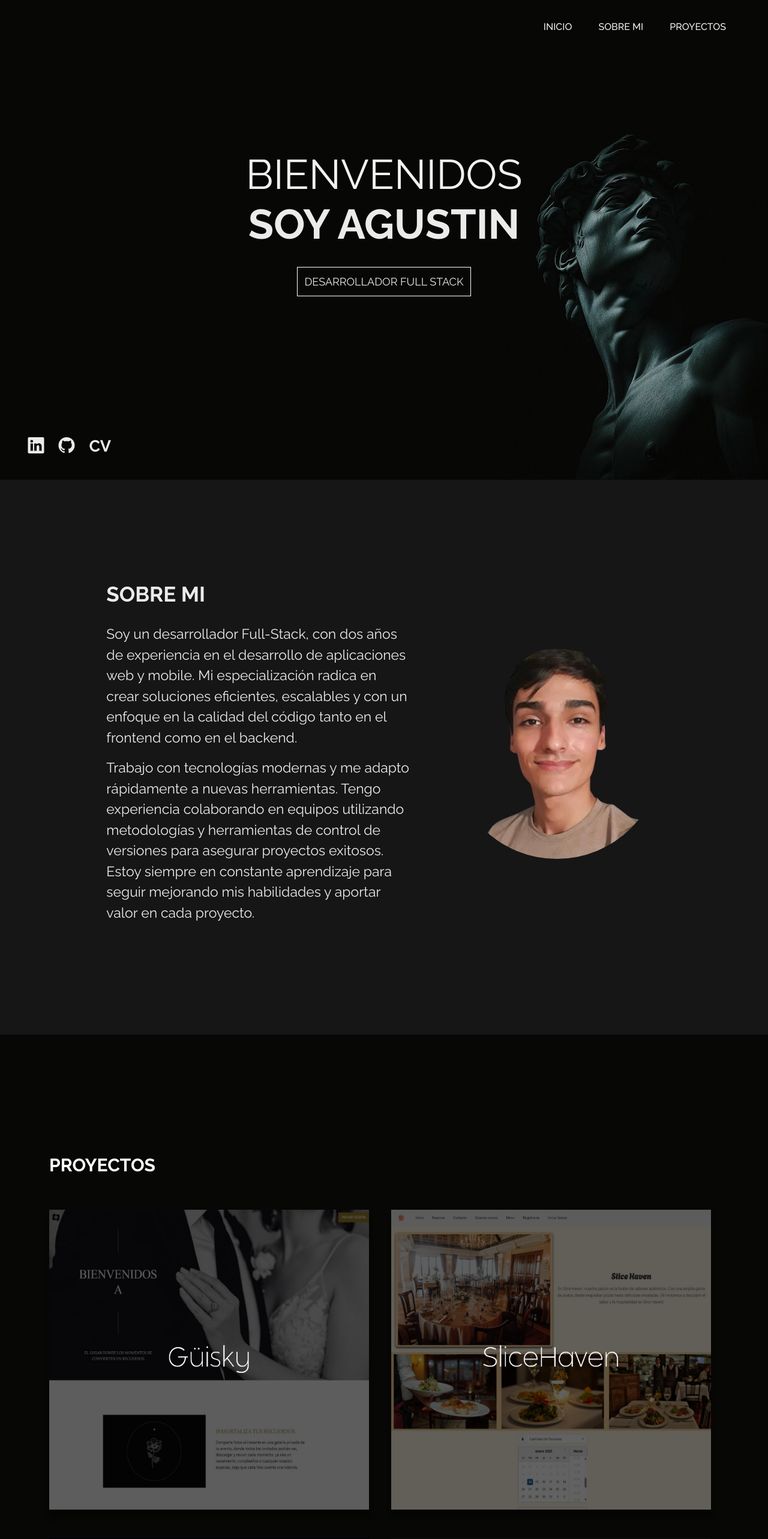
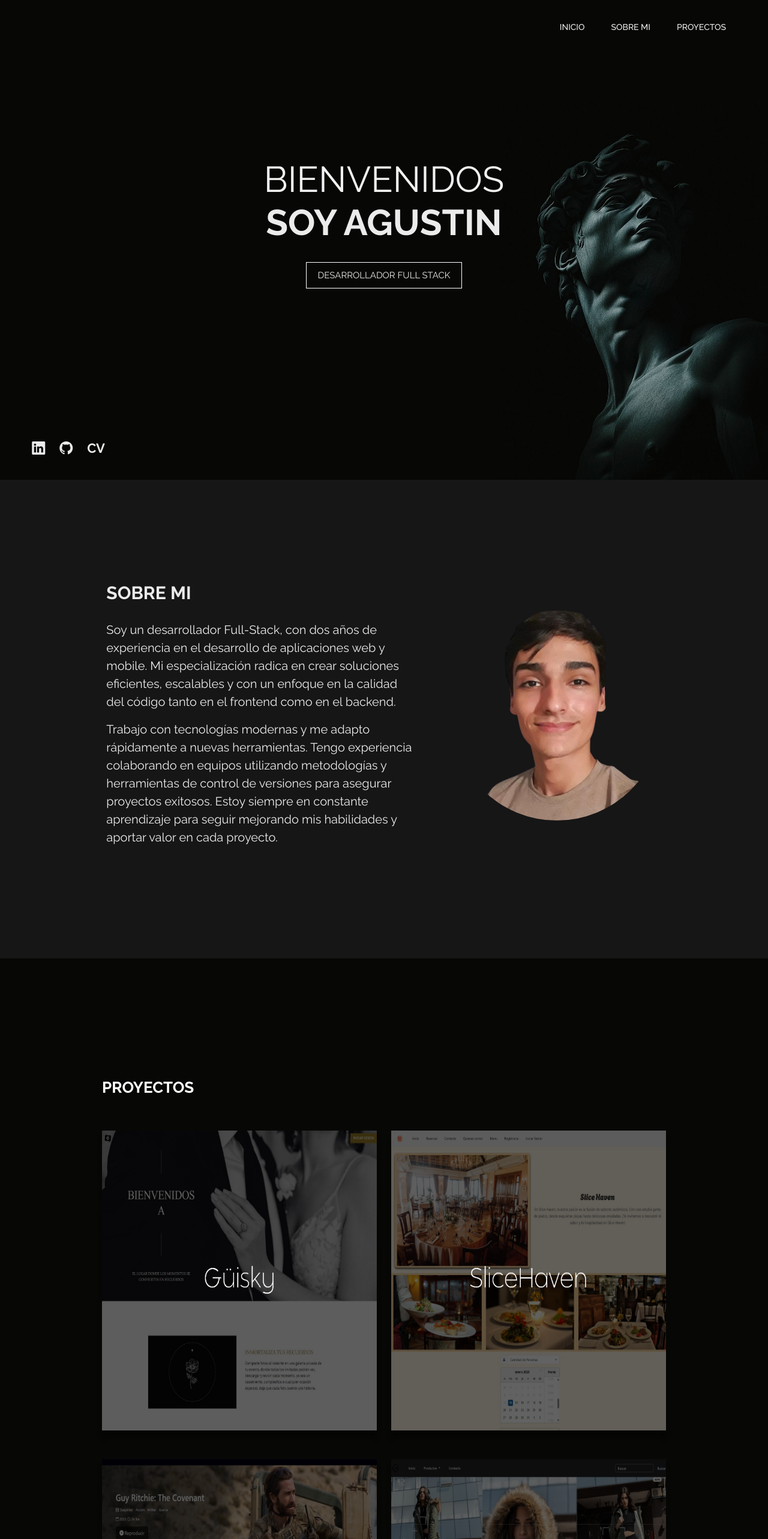
Before and after one commit to agustintarancon/Portfolio, a React (Vite) app: page / in a window 1280 px wide. Shown: the top 2566 px of the page at 60% size. Built offline with nearby package versions, Linux system fonts and the light colour scheme.

Commit message:
fix tamaños

```diff
--- a/src/components/general/card/card.module.css
+++ b/src/components/general/card/card.module.css
@@ -13,7 +13,6 @@
 
 .img:hover {
   transform: scale(1.05);
-
 }
 
 .titleClass {
@@ -25,7 +24,7 @@
 
 @media (min-width: 1000px) {
   .customCard {
-    margin-right: 13px ;
+    margin-right: 0px ;
   }
 
   .img {
--- a/src/components/general/navbar/navbar.module.css
+++ b/src/components/general/navbar/navbar.module.css
@@ -6,7 +6,7 @@
 
 .customLink {
   color: rgb(240, 240, 240);
-  font-size: 16px;
+  font-size: 14px;
   font-weight: 500;
   position: relative;
   text-decoration: none;
--- a/src/components/specific/aboutMe/aboutMe.module.css
+++ b/src/components/specific/aboutMe/aboutMe.module.css
@@ -33,12 +33,12 @@
   }
 
   .title {
-    font-size: 35px;
+    font-size: 30px;
     padding-bottom: 20px;
   }
 
   .text {
-    font-size: 23px;
+    font-size: 20px;
   }
 
   .imgClass {
--- a/src/components/specific/projects/projects.module.css
+++ b/src/components/specific/projects/projects.module.css
@@ -1,10 +1,11 @@
 .customContainer {
   padding-top: 100px;
+  padding-inline: 24px;
 }
 
 .title {
   color: white;
-  font-size: 30px;
+  font-size: 26px;
   font-weight: bold;
 }
 
@@ -12,6 +13,7 @@
   .customContainer {
     margin-top: 100px;
     padding-top: 100px;
+    padding-inline: 100px;
   }
 
   .img {
--- a/src/components/specific/welcome/welcome.module.css
+++ b/src/components/specific/welcome/welcome.module.css
@@ -35,7 +35,7 @@
   position: absolute;
   display: flex;
   justify-content: end;
-  left: -230px;
+  left: -240px;
   bottom: 20px;
   list-style: none;
   margin-top: 10px;
@@ -44,7 +44,7 @@
 }
 
 .socialMedia {
-  font-size: 24px;
+  font-size: 20px;
   transition: 0.4s;
 }
 
@@ -76,24 +76,23 @@
   }
 
   .title {
-    font-size: 69px;
+    font-size: 60px;
   }
 
   .subtitle {
-    font-size: 18px;
+    font-size: 15px;
     text-align: center;
     border: 1px solid white;
-    width: 290px;
+    width: 260px;
     padding-block: 10px;
     margin-top: 30px;
   }
 
-
   .iconSocial {
-    left: -205px;
+    left: -215px;
   }
 
   .socialMedia {
-    font-size: 27px;
+    font-size: 22px;
   }
 }
--- a/src/pages/detail/Detail.jsx
+++ b/src/pages/detail/Detail.jsx
@@ -28,6 +28,7 @@ const Detail = () => {
             <img src={project.imgSource} className={img} alt={project.text1} />
           </Link>
         </div>
+
         <div className={`col-12 col-md-12 col-lg-6 col-xl-6 ${descDiv}`}>
           <h2 className={title}>{project.text1}</h2>
           <p className={desc1}>{project.desc}</p>
```
